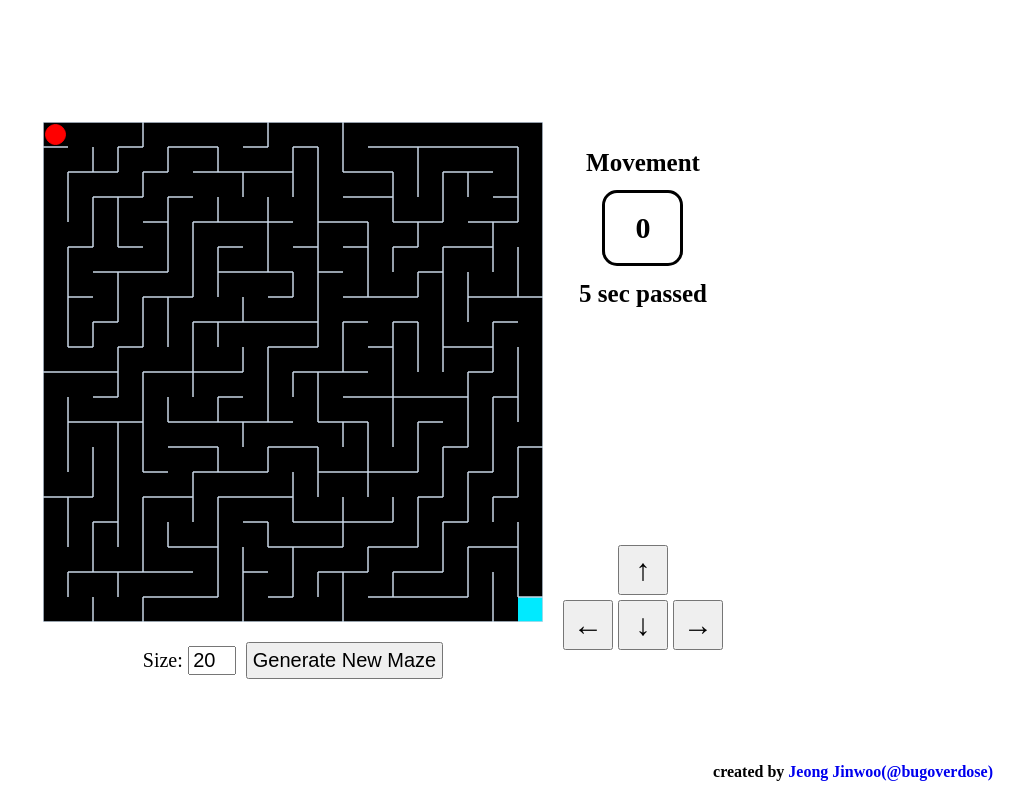
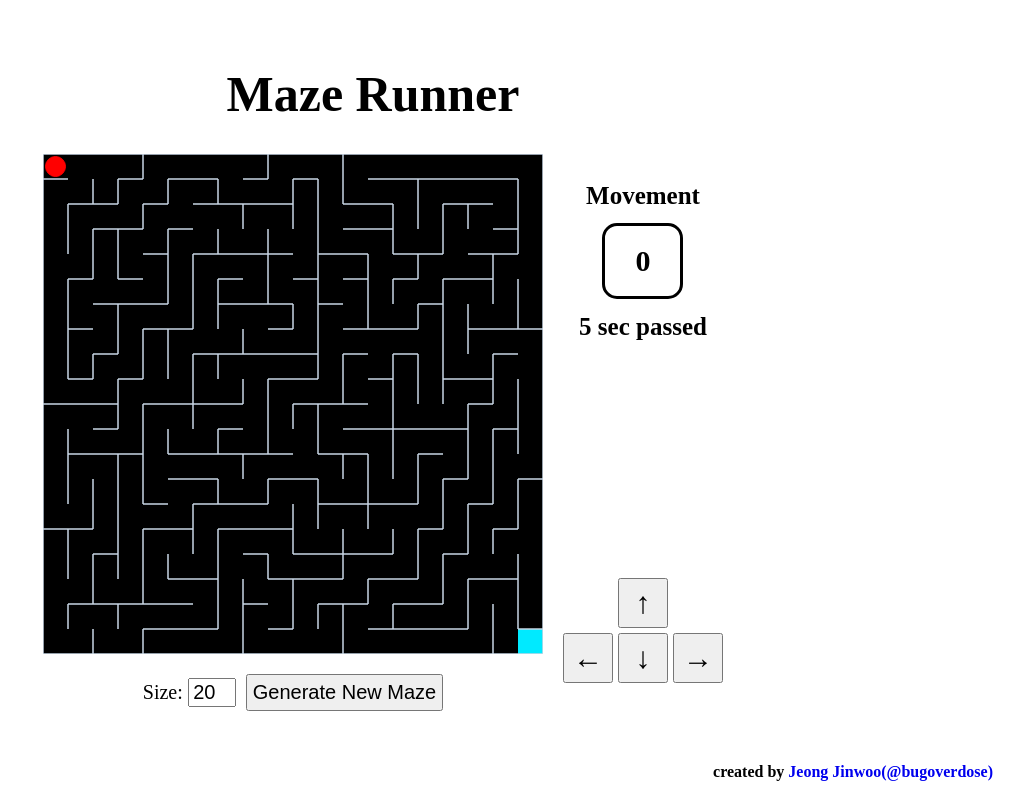
Before and after one commit to bugoverdose/maze-runner, a React (Create React App) app: page / in a window 1280 px wide. Shown: the whole page, without its empty margins (267-1280 px from the left). Built offline with nearby package versions, Linux system fonts and the light colour scheme.

Commit message:
refactor: components module, add game title

```diff
--- a/src/App.tsx
+++ b/src/App.tsx
@@ -1,7 +1,7 @@
 import React from "react";
 import { createGlobalStyle } from "styled-components";
-import { Footer } from "./Footer";
-import Maze from "./Maze";
+import { Footer } from "./components/Footer";
+import Maze from "./components/Maze";
 
 const GlobalStyle = createGlobalStyle`
   html, body, div, span, applet, object, iframe,
--- a/src/Maze.tsx
+++ b/src/components/Maze.tsx
@@ -1,20 +1,26 @@
 import React, { useEffect, useRef, useState } from "react";
 import styled, { useTheme } from "styled-components";
-import { MazeBlock } from "./domains/MazeBlock";
-import { MazeBoard } from "./domains/MazeBoard";
-import { generateMazeStructure } from "./logic/generate-maze-structure";
-import { isMovable } from "./logic/is-movable";
-import { endPosition, startPosition } from "./logic/paint-wall-info";
-import { CELL_SIZE } from "./styles/constants";
+import { MazeBlock } from "../domains/MazeBlock";
+import { MazeBoard } from "../domains/MazeBoard";
+import { generateMazeStructure } from "../logic/generate-maze-structure";
+import { isMovable } from "../logic/is-movable";
+import { endPosition, startPosition } from "../logic/paint-wall-info";
+import { CELL_SIZE } from "../styles/constants";
 
 const Container = styled.div`
   text-align: center;
   display: flex;
-  flex-direction: row;
+  flex-direction: column;
   justify-content: center;
   align-items: center;
   height: 100vh;
   width: 100vw;
+`;
+
+const Header = styled.header`
+  font-size: 50px;
+  font-weight: 800;
+  margin-bottom: 15px;
 `;
 
 const Wrapper = styled.div`
@@ -288,6 +294,7 @@ const Maze = () => {
   return (
     <>
       <Container>
+        <Header>Maze Runner</Header>
         <Wrapper>
           <MazeContainer>
             <Canvas ref={canvasRef} />
@@ -339,7 +346,7 @@ const Maze = () => {
               Maze Size: {mazeSize} x {mazeSize}
             </div>
             <div>
-              You have finished In {moveCount} moves and {time} seconds!
+              You have finished in {moveCount} moves and {time} seconds!
             </div>
           </div>
         </Popup>
```
Also changed, not shown: src/components/Footer.tsx (renamed from src/Footer.tsx).
